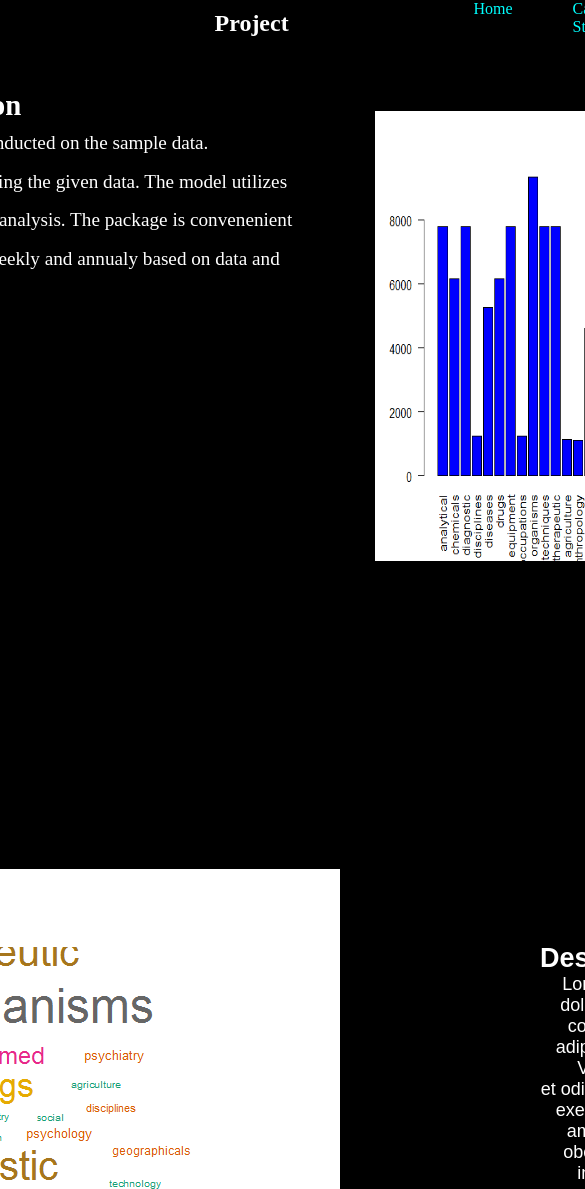
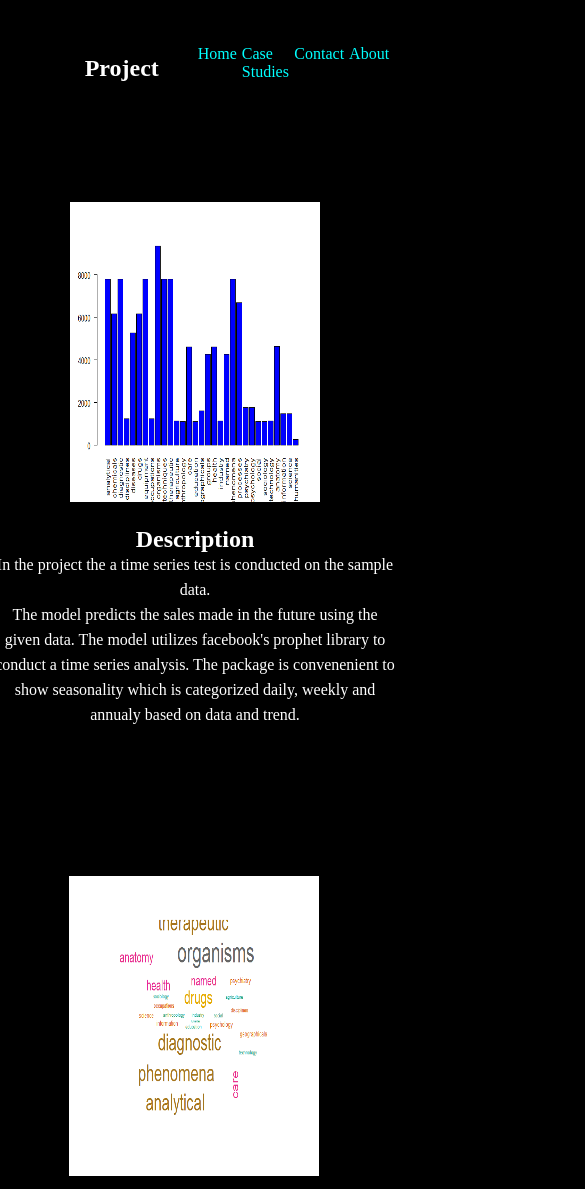
Before and after one commit to tmanic/tmanic, a plain HTML site: page HTML course/project2.html in a window 390 px wide. Shown: the top 1189 px of the page, 585 px wide, since content can reach past the window. Drawn offline with nearby package versions, Linux system fonts and the light colour scheme.

Commit message:
Responsive part 1

```diff
--- a/HTML course/Contact.css
+++ b/HTML course/Contact.css
@@ -135,3 +135,43 @@ opacity: 1;
 transform: translateY(0);
 }
 }
+@media all and (max-width:500px){
+    .nav-bar{
+        position: absolute;
+        display: flex;
+        right: 25px;
+        top: 10px;
+        padding: 10px;
+    }
+    .ul-bar{
+        list-style: none;
+        position: relative;
+        display: flex;
+    }
+    .ul-bar li{
+        display: inline-block;
+        margin-left: 30px;
+    }
+    .input_Wrapper{
+        height:600px ;
+        width:75%;
+        left: 12.5%;
+        top: 8%;
+       font-size: medium;
+        }
+        input{
+            height: 25px;
+            width: 175px;
+             border-radius: 5%;
+              overflow: hidden;
+            }
+            #submit{
+                width: 100px;
+                }
+    .form{
+              height: 75%;
+              width: 75%;
+              left: 12.5%;
+              top: 5%;
+              }
+}
--- a/HTML course/project.css
+++ b/HTML course/project.css
@@ -2,6 +2,7 @@
    margin: 0;
    padding: 0;
    box-sizing: border-box;
+   font-family: serif;
 }
 body{
    align-items: center;
@@ -11,7 +12,7 @@ body{
    color: white;
 }
 .container{
-   min-height: 100vh;
+   height: 100vh;
    max-width: 100%;
    background-color: none;
    position: relative;
@@ -30,6 +31,7 @@ html{
             justify-content: space-between;
             font-size: medium;
             left: 90%;
+            background-color: red;
         }
         .nav-bar > h1{
             margin-top: 10px;
@@ -119,7 +121,6 @@ a:active{
 .wrapper > aside{
     position: relative;
     font-size: large;
-    font-family: Arial, Helvetica, sans-serif;
     left: 200px;
 }
 .end{
@@ -162,3 +163,99 @@ transform: translateY(0);
 ::-webkit-scrollbar-thumb:hover{
     background: linear-gradient(transparent, #00c6ff);
 }
+@media only screen and (min-width:768px) {
+    .nav-bar{
+        left: 70%;
+        background-color: blue;
+    }
+    .ul-bar{
+        right: -5%;
+    }
+
+}
+@media all and (max-width:500px){
+    .nav-bar{
+        left: 50%;
+        background-color: transparent;
+        position: relative;
+    }
+    .nav-bar > h1{
+        left: -65%;
+        position: absolute;
+
+    }
+    .ul-bar{
+        right: 10%;
+    }
+    .ul-bar li{
+        display: inline-block;
+        margin-left: 5px;
+
+    }
+
+    .sas{
+        position: absolute;
+        height: 350px;
+        width: 300px;
+        left: 50%;
+        transform: translate(-50%, 0%);
+        display: flex;
+        align-items: center;
+        justify-content: center;
+        background-color: transparent;
+
+    }
+
+    .sas > img{
+        height: 300px;
+        width: 250px;
+        position: absolute;
+        right: 25px;
+
+    }
+    .ass{
+        position: absolute;
+        align-items: center;
+        justify-content: center;
+        height: 500px;
+        width: 400px;
+        text-align: center;
+        font-size: 16px;
+        display: inline-block;
+        line-height: 25px;
+        left: 50%;
+        transform: translate(-50%, 70%);
+    }
+    .wrapper{
+        position:absolute;
+        top: 100vh;
+        width: 350px;
+        padding: 20px;
+        margin-top: 2em;
+        left: -60px;
+        height: 300px;
+        display: flex;
+        align-items: center;
+        justify-content: center;
+        background-color: transparent;
+        text-align: center;
+        line-height: 25px;
+        font-size: 16px;
+        font-family: serif;
+    }
+    img{
+        height: 300px;
+        width: 250px;
+    }
+    .wrapper > aside{
+        position: absolute;
+        left: 50%;
+        height: 300px;
+        width: 350px;
+        transform: translate(-50%, 50%);
+        top: 70%;
+        margin-top: 10px;
+        padding-top: 10px;
+    }
+
+}
--- a/HTML course/style.css
+++ b/HTML course/style.css
@@ -255,3 +255,36 @@ a:active{
    z-index: 100;
    position: fixed;
 }
+@media all and (max-width:500px){
+   .container{
+      height: 100vh;
+      width: 120%;
+      position: absolute;
+      top: 2%;
+   }
+   .nav-bar{
+      position: relative;
+      width: 35%;
+      height: 15%;
+      left: 12%;
+      top: 5px;
+      background-color: transparent;
+   }
+   .ul-bar{
+      list-style: none;
+      position: relative;
+      display: flex;
+      right: 10%;
+      top: -10px;
+   }
+   .ul-bar li{
+      display: inline-block;
+      margin-left: 25px;
+   }
+   .slot-machine{
+      scale: 0.7;
+      left: 50%;
+      top: 50%;
+      transform: translate(-50%,-50%);
+   }
+}
```
Also changed, not shown: 1 other file.
